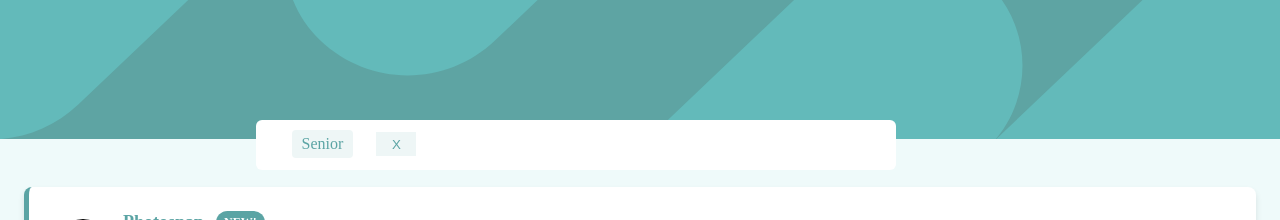
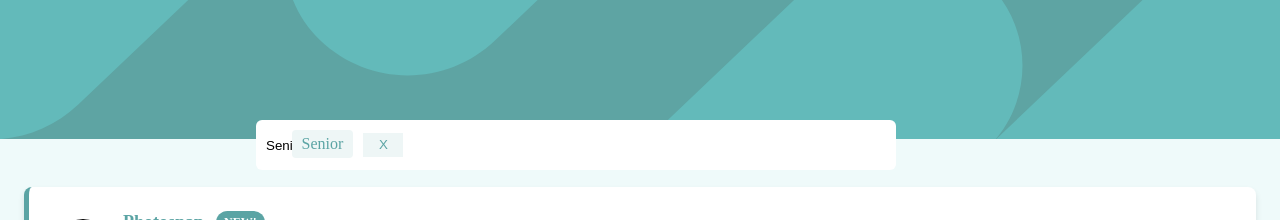
Before and after one commit to artur-debv/Jobs_lists, a React (Vite) app: page / in a window 1280 px wide. Both pictures are taken after a click on the element "Senior". Shown: the top 220 px of the page. Built offline with nearby package versions, Linux system fonts and the light colour scheme.

Commit message:
feat: added tag removal functionality

```diff
--- a/components/SearchTags.jsx
+++ b/components/SearchTags.jsx
@@ -2,28 +2,39 @@ import styles from '../css/SearchTags.module.css';
 import { useTag } from './Context/TagContext';
 
 export function SearchTags() {
-    const { tag } = useTag(); // `tag` é um array de tags, ex: ["tag1", "tag2"]
+    const { tag, removeTag } = useTag();
+
+
+    function handleDeleteTag(tagToRemove) {
+        removeTag(tagToRemove);
+        console.log('Tag removida:', tagToRemove);
+    }
 
     return (
         <div className={styles.content}>
-
+            {/* Mostra as tags no input como texto */}
             <input
                 type="text"
                 readOnly
+                value={tag.join(', ')}
                 className={styles.Search_box}
             />
 
 
             <div className={styles.tagContainer}>
                 {tag.map((singleTag, index) => (
-                    <>
-                    <span key={index} className={styles.span_tag}>
-                        {singleTag}
-                    </span>
-                    <div>
-                        <button type='submit' className={styles.buttonRemoveTag}>X</button>
+                    <div key={index} className={styles.tagWrapper}>
+                        <span className={styles.span_tag}>
+                            {singleTag}
+                        </span>
+                        <button
+                            onClick={() => handleDeleteTag(singleTag)} // Passa a tag clicada
+                            type="button"
+                            className={styles.buttonRemoveTag}
+                        >
+                            X
+                        </button>
                     </div>
-                    </>
                 ))}
             </div>
         </div>
--- a/components/context/TagContext.jsx
+++ b/components/context/TagContext.jsx
@@ -4,24 +4,31 @@ import { createContext, useContext, useState } from "react";
 const TagContext = createContext();
 
 export function TagProvider({ children }) {
-    const [tag, setTags] = useState([]);
+    const [tag, setTags] = useState([]); // Estado inicial para as tags
 
-    const addTag = (tag) => {
+    // Função para adicionar uma tag
+    const addTag = (newTag) => {
         setTags((prevTags) => {
-            if (!prevTags.includes(tag)) {
-                return [...prevTags, tag];
+            if (!prevTags.includes(newTag)) {
+                return [...prevTags, newTag];
             }
-            return prevTags;
+            return prevTags; // Não adiciona duplicadas
         });
     };
 
+    // Função para remover uma tag
+    const removeTag = (tagToRemove) => {
+        setTags((prevTags) => prevTags.filter((singleTag) => singleTag !== tagToRemove));
+    };
+
     return (
-        <TagContext.Provider value={{ tag, addTag }}>
+        <TagContext.Provider value={{ tag, addTag, removeTag }}>
             {children}
         </TagContext.Provider>
     );
 }
 
+// Hook para usar o contexto
 export function useTag() {
     return useContext(TagContext);
 }
```
